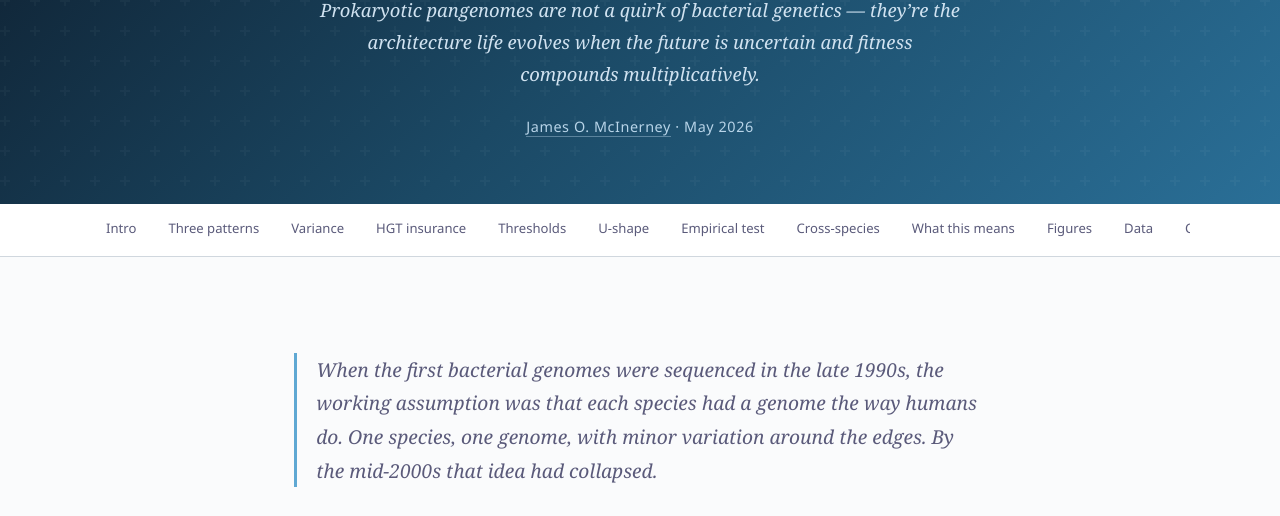
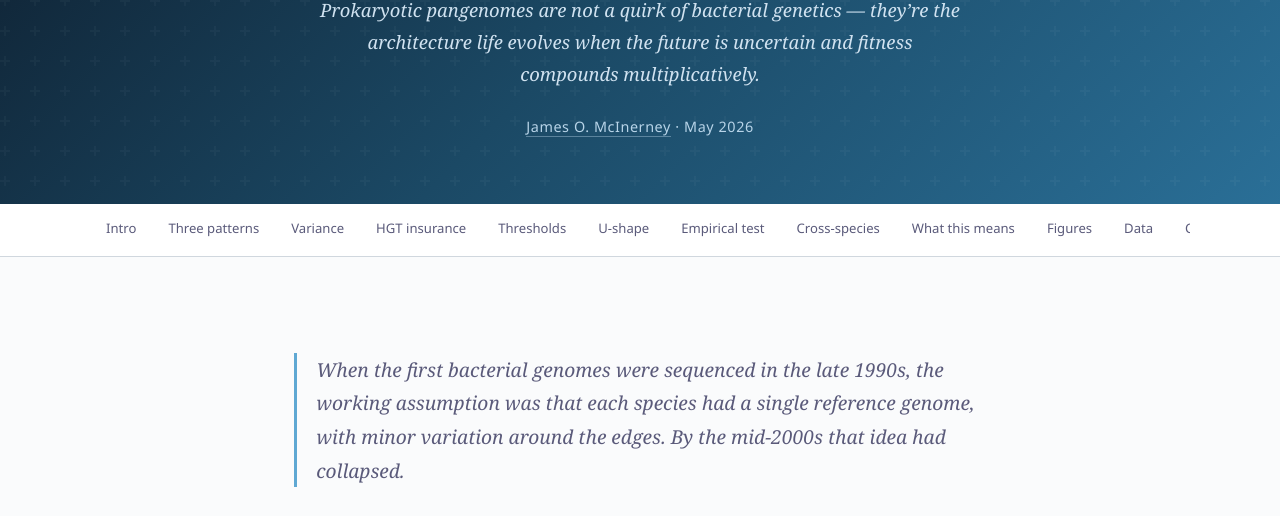
Before and after one commit to mol-evol/pangenome-bet-hedging, a plain HTML site: page index.html in a window 1280 px wide. Shown: the part 244-760 px from the top of the page. Drawn offline with Linux system fonts and the light colour scheme.

Commit message:
updated index.htm

```diff
--- a/index.html
+++ b/index.html
@@ -397,8 +397,8 @@
 <section id="intro">
   <p class="lead">
     When the first bacterial genomes were sequenced in the late 1990s, the working assumption was
-    that each species had a genome the way humans do. One species, one genome, with minor variation
-    around the edges. By the mid-2000s that idea had collapsed.
+    that each species had a single reference genome, with minor variation around the edges.
+    By the mid-2000s that idea had collapsed.
   </p>
 
   <p>
```
